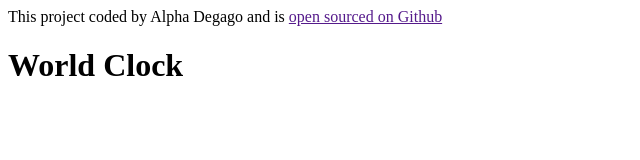
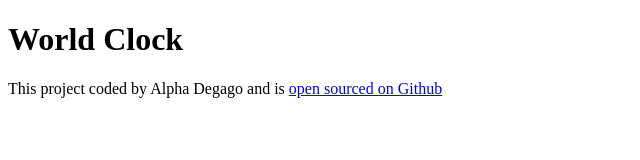
Before and after one commit to alphay78/World-Clock, a plain HTML site: page index.html in a window 1280 px wide. Shown: the whole page, without its empty margins (0-640 px from the left). Drawn offline with Linux system fonts and the light colour scheme.

Commit message:
Set up for syle.css and index.js

```diff
--- a/index.html
+++ b/index.html
@@ -4,10 +4,12 @@
   <meta charset="UTF-8">
   <meta name="viewport" content="width=device-width, initial-scale=1.0">
   <title>World Clock - Alpha Degago</title>
+  <link rel="stylesheet" href="/CSS/style.css">
 </head>
 <body>
-  This project coded by Alpha Degago and is <a href="">open sourced on Github</a><h1>World Clock</h1>
+  <h1>World Clock</h1>
 
-  <footer></footer>
+  <footer>This project coded by Alpha Degago and is <a href="https://github.com/alphay78/World-Clock/commit/a680ecf05875ca63cd5722b352c6d4d0b4be0b4f">open sourced on Github</a></footer>
+  <script src="/Javascipt/index.js"></script>
 </body>
 </html>
```
Also changed, not shown: CSS/style.css (added), Javascipt/index.js (added).
